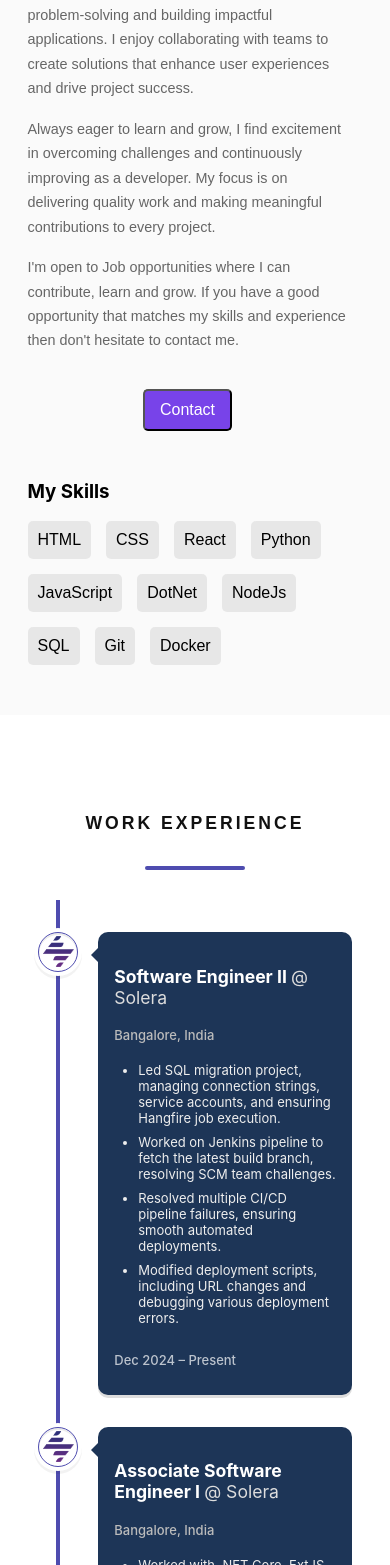
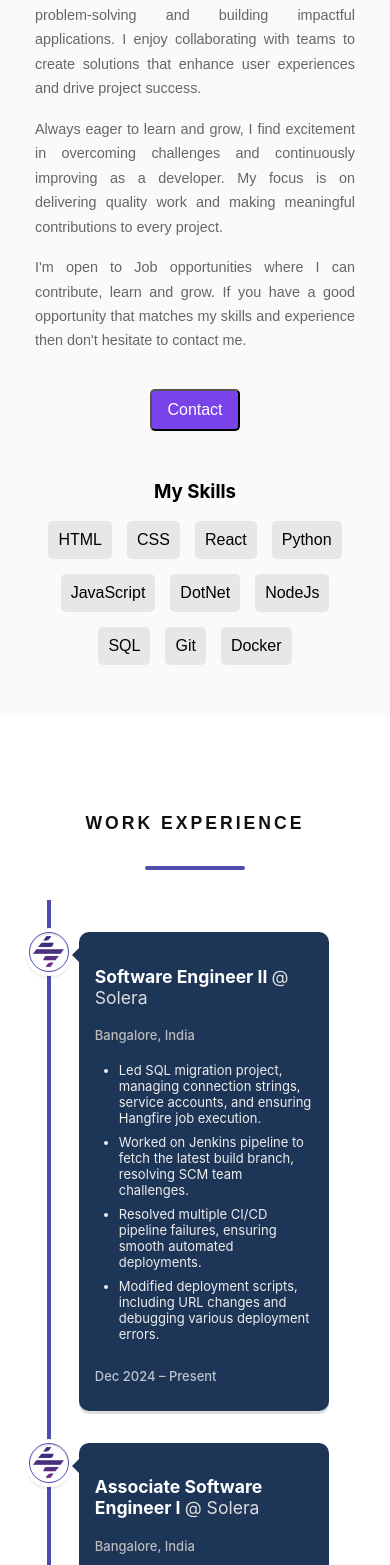
Before and after one commit to Akash-Chopade/portfolio-website, a React (Create React App) app in the folder client/: page / in a window 390 px wide. Shown: the part 1143-2708 px from the top of the page. Built offline with nearby package versions, Linux system fonts and the light colour scheme.

Commit message:
Enhance styles for about and work experience sections; adjust layout and spacing

```diff
--- a/client/src/styles/style.css
+++ b/client/src/styles/style.css
@@ -137,6 +137,8 @@
     width: auto;
     margin: 30px;
     padding-top: 50px;
+    padding-bottom: 10px;
+    border-bottom: 1px solid #ddd;
 }
 
 .about-section h1, .contact-section h1, .projects-section h1, .workexperience-section h1{
@@ -616,7 +618,7 @@ section {
     }
 
     .about-block{
-        width: 335px;
+        width: auto;
         gap: 10px;
         flex-direction: column;
     }
@@ -627,11 +629,46 @@ section {
 
     .about-container, .about-skills{
         width: 320px;
-        padding: 0px    ;
+        padding: 0px;
+    }
+
+    .about-details{
+        text-align: justify;
+    }
+
+    .about-skills h3{
+        text-align: center;
+    }
+
+    .skills{
+        justify-content: center;
+    }
+
+    .workexperience-section{
+        margin: 30px 20px;
+    }
+
+    .vertical-timeline {
+        margin: 0px;
+    }
+
+    .vertical-timeline-element-content {
+        position: relative;
+        right: 10px;
+        width: 250px;
+    }
+
+    .projects-container{
+        gap: 30px;
     }
 
     .main-footer{
         padding: 15px;
+    }
+
+    .contact-container{
+        padding: 2rem;
+        width: 250px;
     }
 
     .sub-footer1{
```
